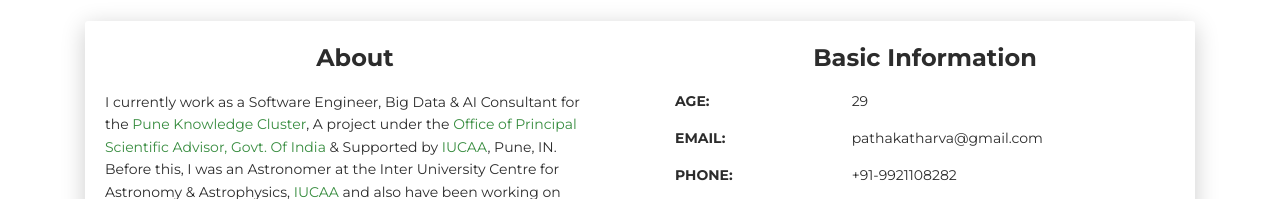
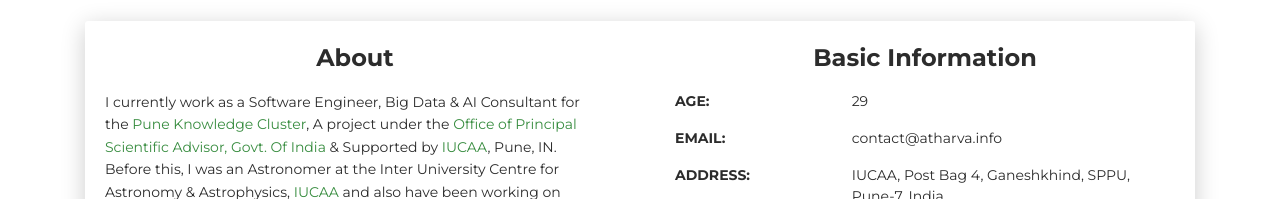
Before and after one commit to pathakatharva/atharva-site, a plain HTML site: page index.html in a window 1280 px wide. Shown: the part 599-798 px from the top of the page. Drawn offline with Linux system fonts and the light colour scheme.

Commit message:
Update index.html

```diff
--- a/index.html
+++ b/index.html
@@ -84,12 +84,12 @@
             </div>
             <div class="row mt-3">
               <div class="col-sm-4"><strong class="text-uppercase">Email:</strong></div>
-              <div class="col-sm-8">pathakatharva@gmail.com</div>
+              <div class="col-sm-8">contact@atharva.info</div>
             </div>
-            <div class="row mt-3">
+            <!--<div class="row mt-3">
               <div class="col-sm-4"><strong class="text-uppercase">Phone:</strong></div>
               <div class="col-sm-8">+91-9921108282</div>
-            </div>
+            </div>-->
             <div class="row mt-3">
               <div class="col-sm-4"><strong class="text-uppercase">Address:</strong></div>
               <div class="col-sm-8">IUCAA, Post Bag 4, Ganeshkhind, SPPU, Pune-7, India</div>
@@ -327,8 +327,8 @@
                   <div class="card-body">
                     <p class="mb-0"><strong>Address </strong></p>
                     <p class="pb-2">IUCAA, Post Bag 4, Ganeshkhind, SPPU, Pune-7, India</p>
-                    <p class="mb-0"><strong>Phone</strong></p>
-                    <p class="pb-2">+91-9921108282</p>
+                    <!--<p class="mb-0"><strong>Phone</strong></p>
+                    <p class="pb-2">+91-9921108282</p>-->
                     <p class="mb-0"><strong>Email</strong></p>
                     <p>contact@atharva.info</p>
                   </div>
```
